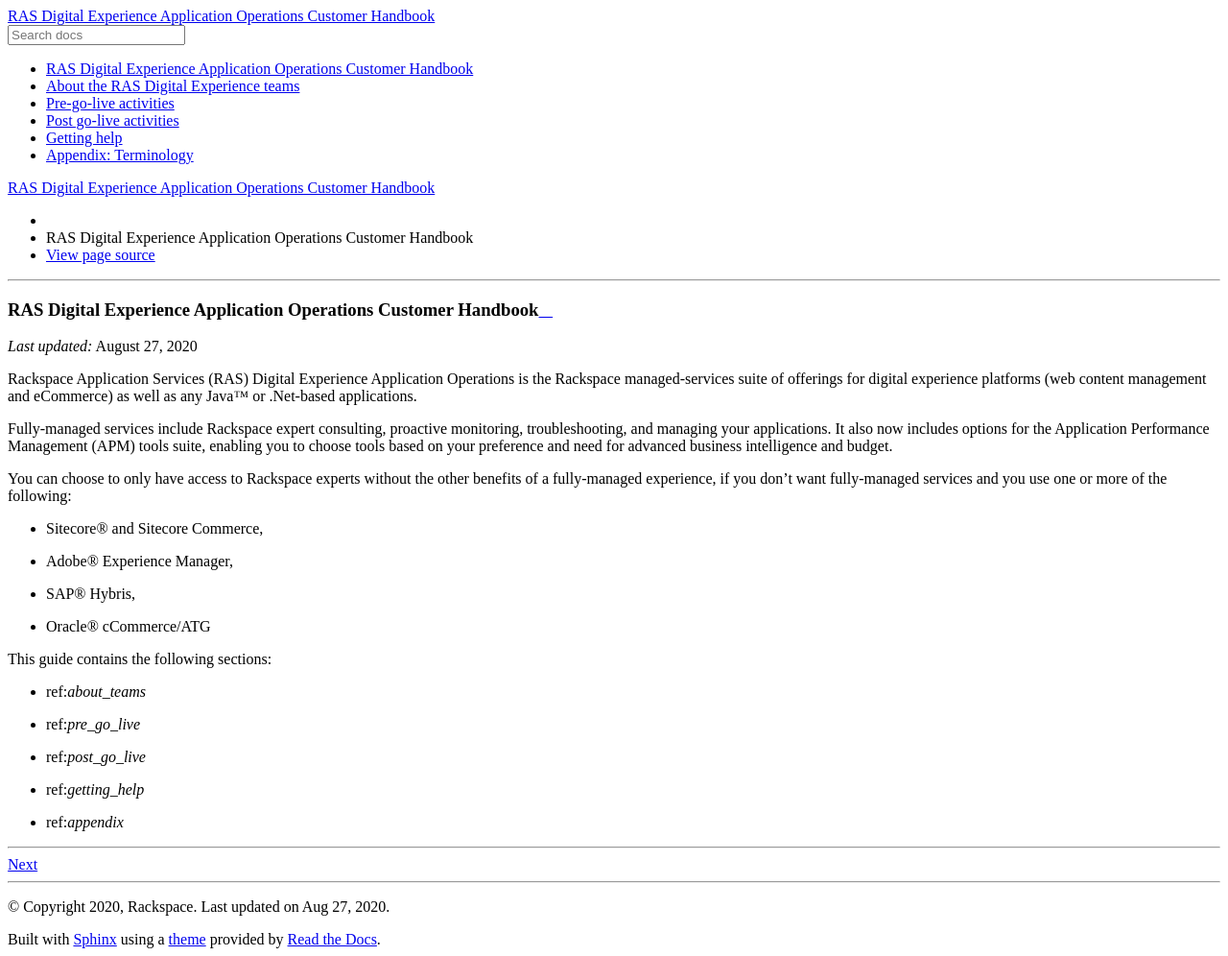
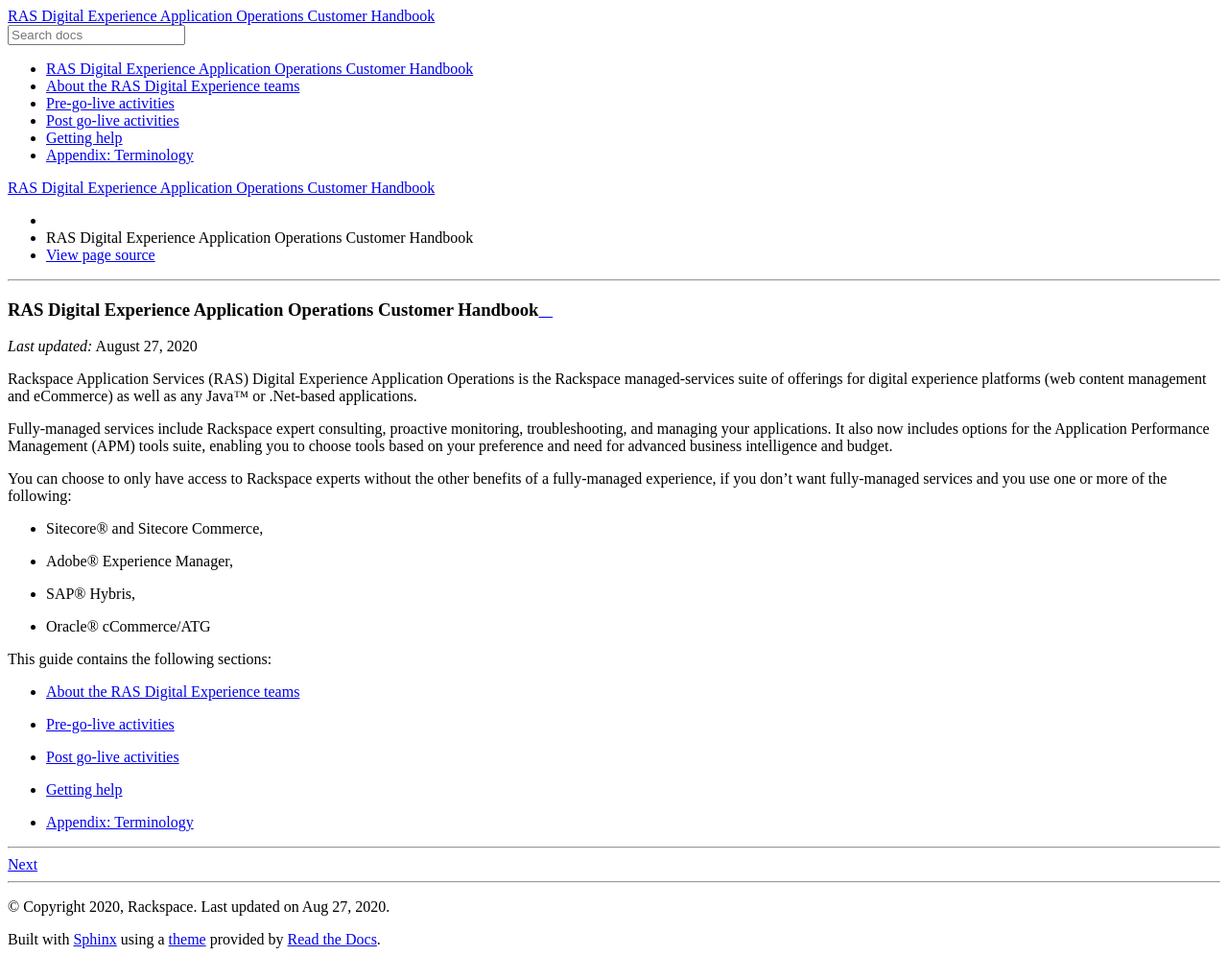
Before and after one commit to rackerlabs/docs-dxp-handbook, a Sphinx documentation site: the page built from docs/index.rst, in a window 1280 px wide. Shown: the whole page at 96% size. Built offline with Sphinx 7.4.7 and the Read the Docs theme 2.0.0, drawn with Linux system fonts in a browser that asks for light colours.

Commit message:
fix ref links

```diff
--- a/docs/index.rst
+++ b/docs/index.rst
@@ -29,11 +29,11 @@
 
 This guide contains the following sections:
 
-- ref:`about_teams`
-- ref:`pre_go_live`
-- ref:`post_go_live`
-- ref:`getting_help`
-- ref:`appendix`
+- :ref:`about_teams`
+- :ref:`pre_go_live`
+- :ref:`post_go_live`
+- :ref:`getting_help`
+- :ref:`appendix`
 
 ----
 
```
Also changed, not shown: docs/getting-help/index.rst (+4 -4 lines).
